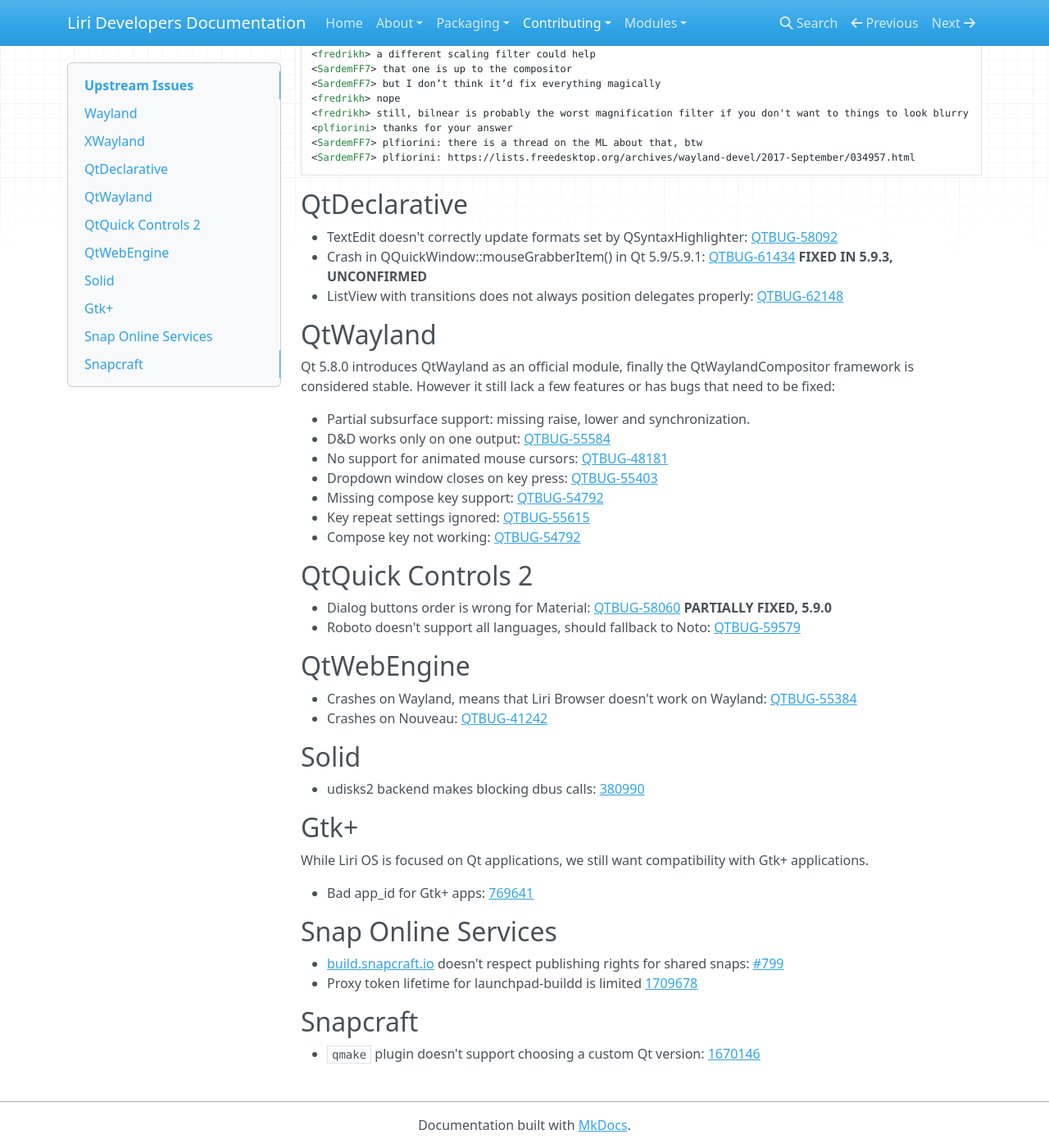
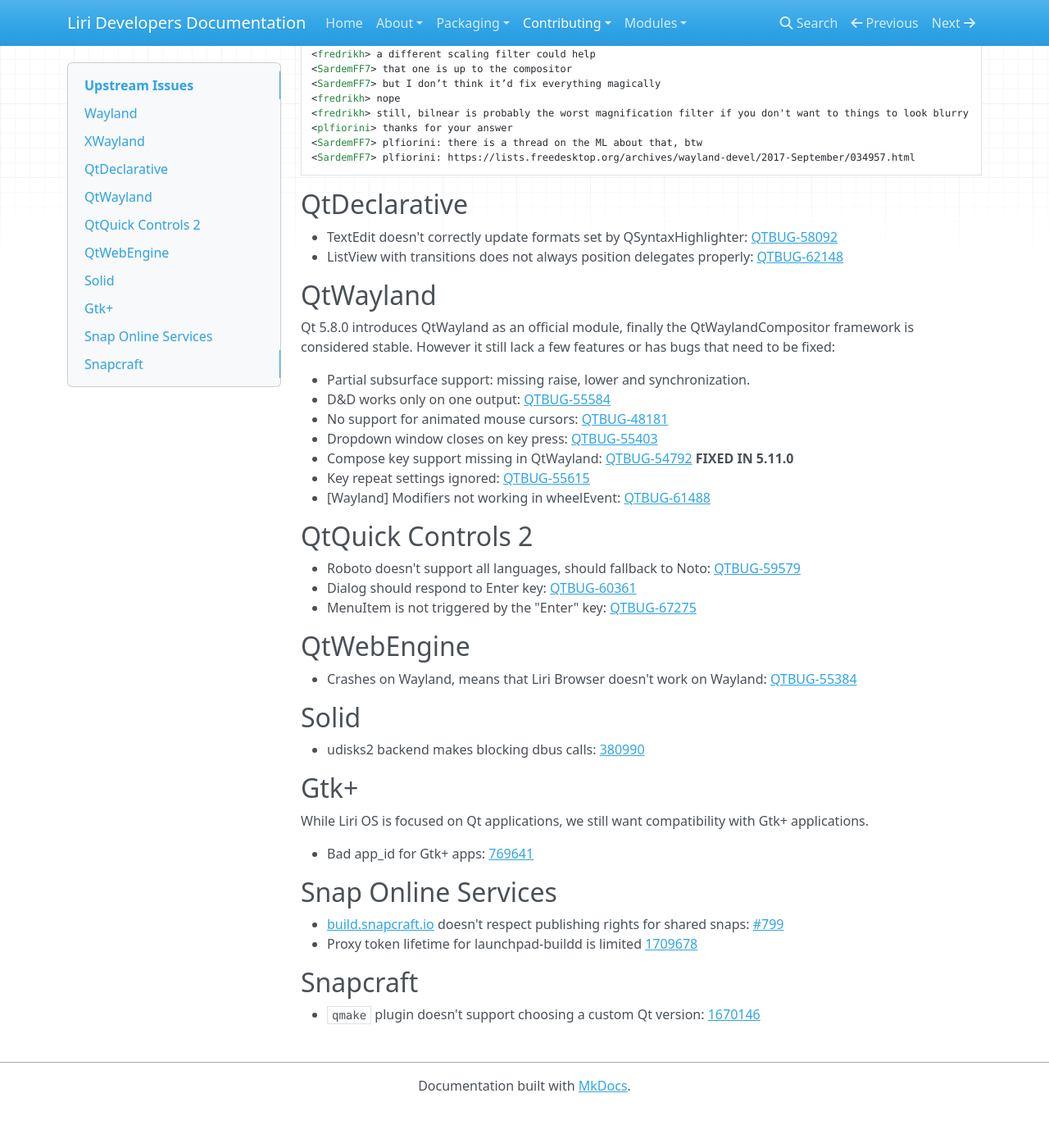
Before and after one commit to lirios/docs, an MkDocs documentation site: the page built from docs/contributing/upstream-issues.md, in a window 1280 px wide and 1400 px high, scrolled down 535 px. Shown: the whole window at 82% size. Built offline with MkDocs 1.6.1, drawn with Linux system fonts in a browser that asks for light colours; nearby versions of some CDN libraries; old or Windows-style settings are respelled for this version of MkDocs; after the commit the page ends 1887 px from its top, so only the background shows below that.

Commit message:
Update list of upstream bugs

```diff
--- a/docs/contributing/upstream-issues.md
+++ b/docs/contributing/upstream-issues.md
@@ -31,7 +31,6 @@
 ## QtDeclarative
 
 * TextEdit doesn't correctly update formats set by QSyntaxHighlighter: [QTBUG-58092](https://bugreports.qt.io/browse/QTBUG-58092)
-* Crash in QQuickWindow::mouseGrabberItem() in Qt 5.9/5.9.1: [QTBUG-61434](https://bugreports.qt.io/browse/QTBUG-61434) **FIXED IN 5.9.3, UNCONFIRMED**
 * ListView with transitions does not always position delegates properly: [QTBUG-62148](https://bugreports.qt.io/browse/QTBUG-62148)
 
 ## QtWayland
@@ -42,20 +41,19 @@
 * D&D works only on one output: [QTBUG-55584](https://bugreports.qt.io/browse/QTBUG-55584)
 * No support for animated mouse cursors: [QTBUG-48181](http://bugreports.qt.io/browse/QTBUG-48181)
 * Dropdown window closes on key press: [QTBUG-55403](https://bugreports.qt.io/browse/QTBUG-55403)
-* Missing compose key support: [QTBUG-54792](https://bugreports.qt.io/browse/QTBUG-54792)
+* Compose key support missing in QtWayland: [QTBUG-54792](https://bugreports.qt.io/browse/QTBUG-54792) **FIXED IN 5.11.0**
 * Key repeat settings ignored: [QTBUG-55615](https://bugreports.qt.io/browse/QTBUG-55615)
-* Compose key not working: [QTBUG-54792](https://bugreports.qt.io/browse/QTBUG-54792)
+* [Wayland] Modifiers not working in wheelEvent: [QTBUG-61488](https://bugreports.qt.io/browse/QTBUG-61488)
 
 ## QtQuick Controls 2
 
-* Dialog buttons order is wrong for Material: [QTBUG-58060](https://bugreports.qt.io/browse/QTBUG-58060)
-  **PARTIALLY FIXED, 5.9.0**
 * Roboto doesn't support all languages, should fallback to Noto: [QTBUG-59579](https://bugreports.qt.io/browse/QTBUG-59579)
+* Dialog should respond to Enter key: [QTBUG-60361](https://bugreports.qt.io/browse/QTBUG-60361)
+* MenuItem is not triggered by the "Enter" key: [QTBUG-67275](https://bugreports.qt.io/browse/QTBUG-67275)
 
 ## QtWebEngine
 
 * Crashes on Wayland, means that Liri Browser doesn't work on Wayland: [QTBUG-55384](https://bugreports.qt.io/browse/QTBUG-55384)
-* Crashes on Nouveau: [QTBUG-41242](https://bugreports.qt.io/browse/QTBUG-41242)
 
 ## Solid
 
@@ -68,6 +66,7 @@
 * Bad app_id for Gtk+ apps: [769641](https://bugzilla.gnome.org/show_bug.cgi?id=769641)
 
 ## Snap Online Services
+
 * [build.snapcraft.io](https://build.snapcraft.io/) doesn't respect publishing rights for shared snaps: [#799](https://github.com/canonical-websites/build.snapcraft.io/issues/799)
 * Proxy token lifetime for launchpad-buildd is limited [1709678](https://bugs.launchpad.net/rutabaga/+bug/1709678)
 
```
